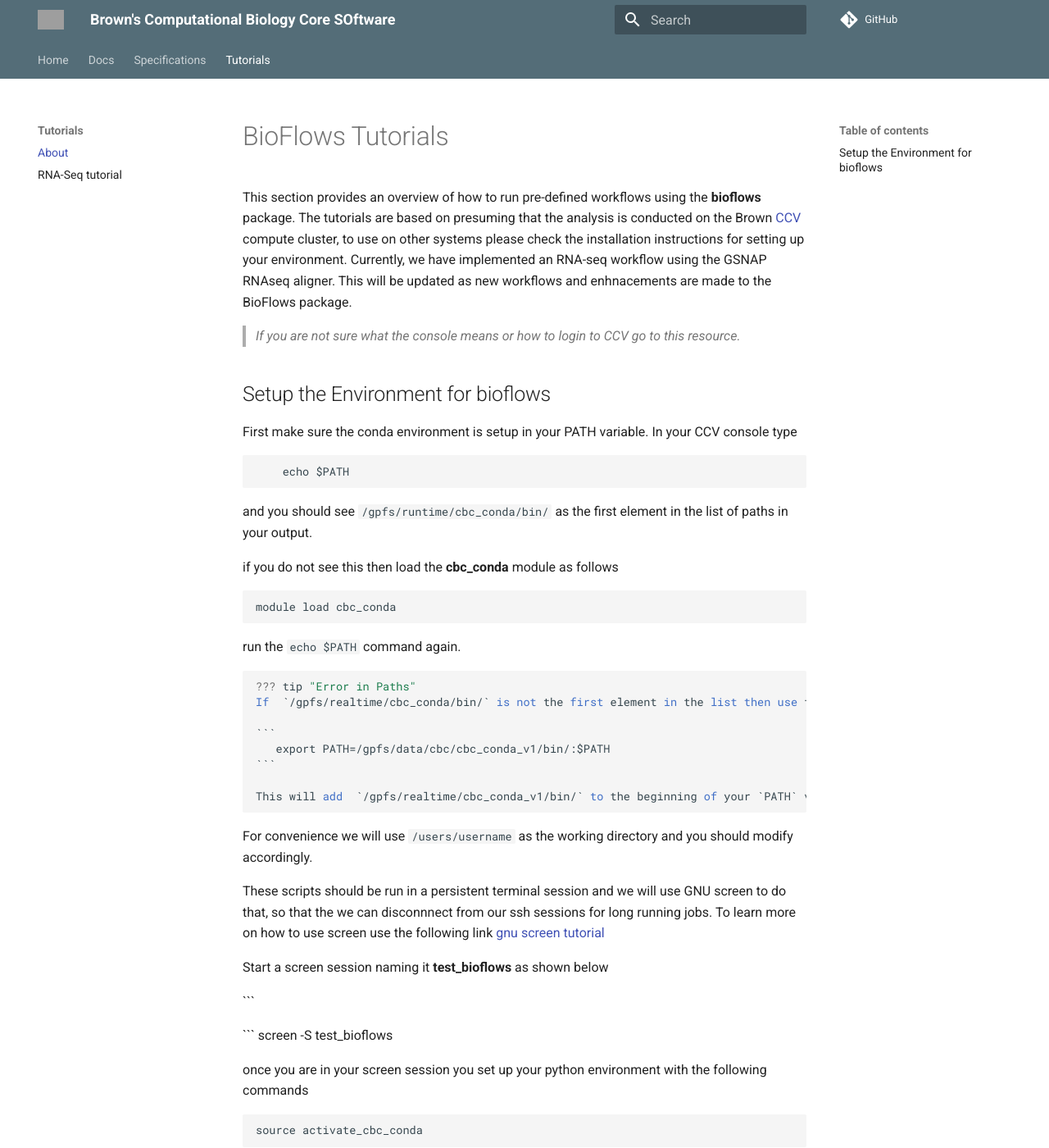
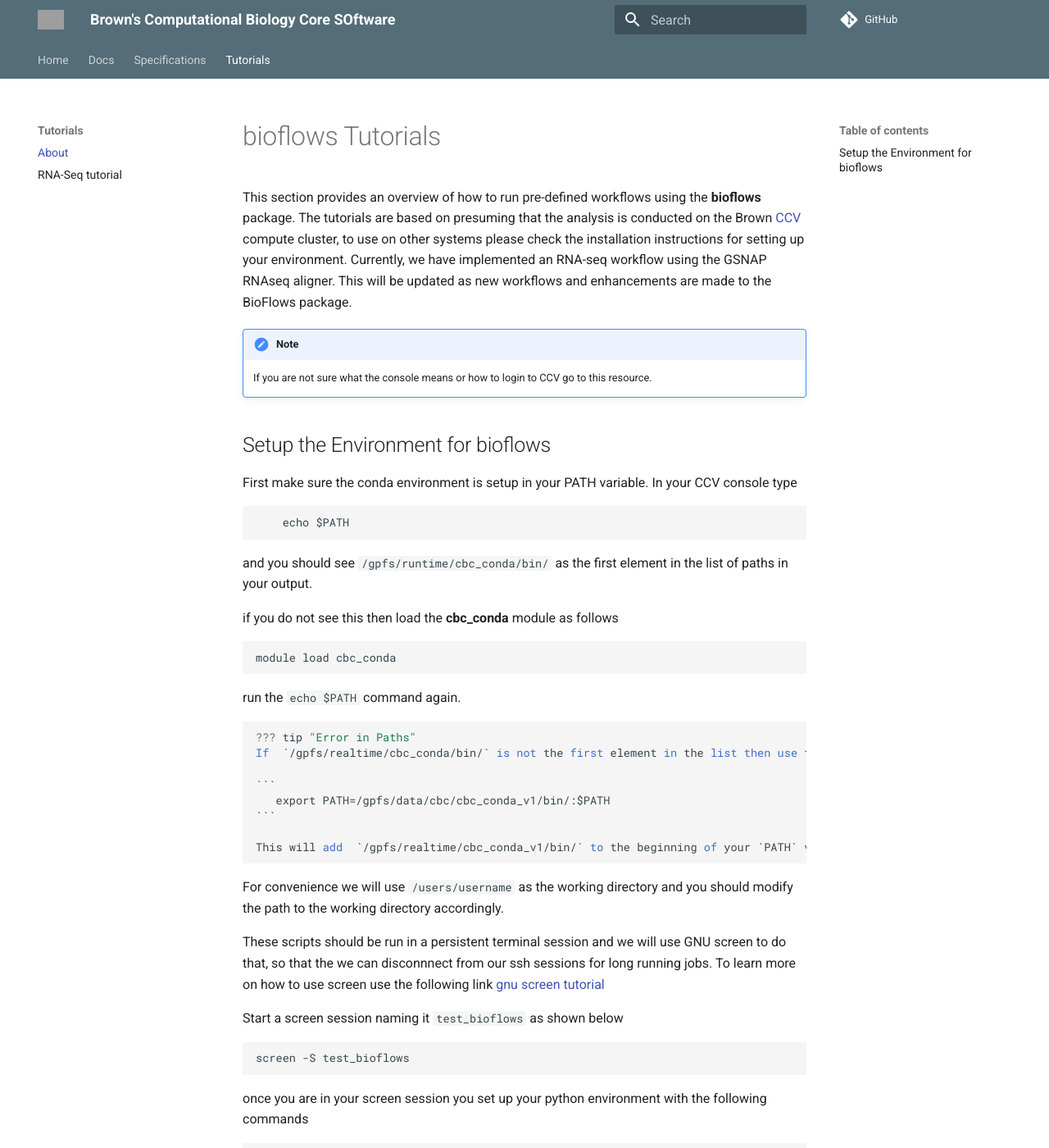
Before and after one commit to compbiocore/bioflows, an MkDocs documentation site: the page built from docs/tutorials/tutorials.md, in a window 1280 px wide and 1400 px high. Shown: the whole window at 82% size. Built offline with MkDocs 1.6.1 and Material for MkDocs 9.7.7, drawn with Linux system fonts in a browser that asks for light colours; comment, search, counter and statistics services are not loaded; grey boxes are pictures that could not be loaded.

````diff
--- a/docs/tutorials/tutorials.md
+++ b/docs/tutorials/tutorials.md
@@ -1,15 +1,13 @@
-# BioFlows Tutorials
+# bioflows Tutorials
 
 This section provides an overview of how to run pre-defined workflows using
 the **bioflows** package. The tutorials are based on presuming that the analysis is
 conducted on the Brown [CCV](https://web1.ccv.brown.edu) compute cluster, to use on other systems please
 check the installation instructions for setting up your environment. Currently, we have implemented an RNA-seq
-workflow using the GSNAP RNAseq aligner. This will be updated as new
-workflows and enhnacements are made to the BioFlows package.
+workflow using the GSNAP RNAseq aligner. This will be updated as new workflows and enhancements are made to the BioFlows package.
 
-> *If you are not sure what the console means or how to login to CCV go
->   to this resource.*
-
+!!! note
+    If you are not sure what the console means or how to login to CCV go to this resource.
 
 
 ## Setup the Environment for bioflows
@@ -41,7 +39,7 @@ module load cbc_conda
 	This will add  `/gpfs/realtime/cbc_conda_v1/bin/` to the beginning of your `PATH` variable
 
 For convenience we will use `/users/username` as the working directory and you should modify
-accordingly.
+the path to the working directory accordingly.
 
 These scripts should be run in a persistent terminal session and we will
 use GNU screen to do that, so that the we can disconnnect from our ssh
@@ -50,15 +48,16 @@ the following link
 [gnu
 screen tutorial](https://www.linode.com/docs/networking/ssh/using-gnu-screen-to-manage-persistent-terminal-sessions)
 
-Start a screen session naming it **test_bioflows** as shown below
+Start a screen session naming it `test_bioflows` as shown below
 
 ```
-
-``` screen -S test_bioflows
+screen -S test_bioflows
+```
 
 once you are in your screen session you set up your python environment
 with the following commands
-
-    source activate_cbc_conda
+```
+source activate_cbc_conda
+```
 
 Now you are ready to run the predefined RNAseq workflow
````
Also changed, not shown: 2 other files.
